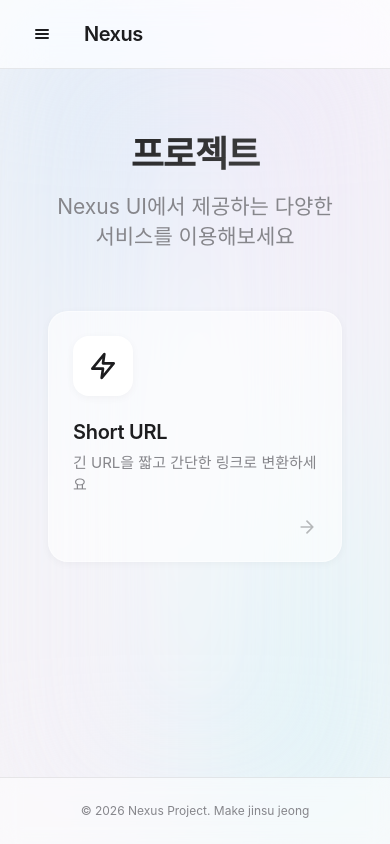
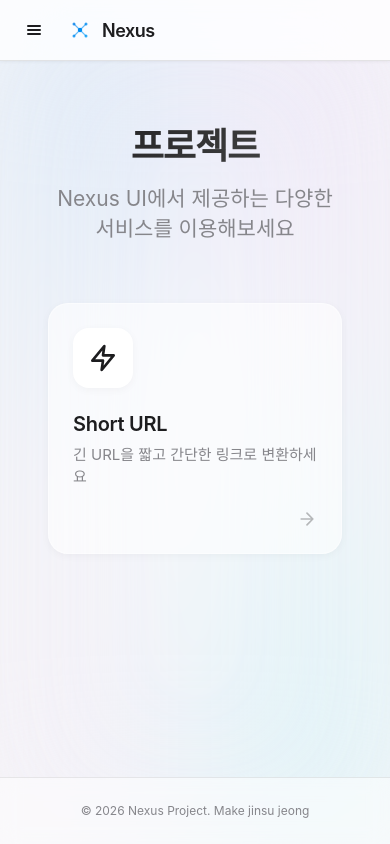
Before and after one commit to JINSU-JEONG1/nexus-ui, a Vue app: page / in a window 390 px wide. Built offline with nearby package versions, Linux system fonts and the light colour scheme.

Commit message:
feat(logo) : 로고생성

```diff
--- a/src/components/navigation/NavHeader.vue
+++ b/src/components/navigation/NavHeader.vue
@@ -1,23 +1,52 @@
 <template>
   <header class="app-header">
     <div class="header-content">
+      <!-- 메뉴 토글 버튼 -->
       <button
         class="menu-toggle"
         @click="$emit('toggle-sidebar')"
         type="button"
-        :title="isSidebarOpen ? 'closeSidebar' : 'openSidebar'"
+        :title="isSidebarOpen ? '사이드바 닫기' : '사이드바 열기'"
       >
-        <svg width="20" height="20" viewBox="0 0 20 20" fill="none" xmlns="http://www.w3.org/2000/svg">
-          <path d="M4 6L16 6M4 10L16 10M4 14L16 14" stroke="currentColor" stroke-width="2" stroke-linecap="round"/>
+        <svg width="20" height="20" viewBox="0 0 20 20" fill="none">
+          <path
+            d="M4 6H16M4 10H16M4 14H16"
+            stroke="currentColor"
+            stroke-width="2"
+            stroke-linecap="round"
+          />
         </svg>
       </button>
-      <router-link :to="{ name: 'home' }" class="header-title">
-        <h1>Nexus</h1>
+
+      <!-- 로고 (아이콘 + 텍스트) -->
+      <router-link :to="{ name: 'home' }" class="header-logo">
+        <!-- Nexus 로고 아이콘 (연결된 노드 네트워크) -->
+        <svg class="logo-icon" viewBox="0 0 32 32" fill="none" xmlns="http://www.w3.org/2000/svg">
+          <!-- 중앙 노드 -->
+          <circle cx="16" cy="16" r="3" fill="url(#logo-gradient)"/>
+          <!-- 주변 노드들 -->
+          <circle cx="8" cy="8" r="2" fill="url(#logo-gradient)" opacity="0.8"/>
+          <circle cx="24" cy="8" r="2" fill="url(#logo-gradient)" opacity="0.8"/>
+          <circle cx="8" cy="24" r="2" fill="url(#logo-gradient)" opacity="0.8"/>
+          <circle cx="24" cy="24" r="2" fill="url(#logo-gradient)" opacity="0.8"/>
+          <!-- 연결선 -->
+          <line x1="16" y1="16" x2="8" y2="8" stroke="url(#logo-gradient)" stroke-width="1.5" opacity="0.6"/>
+          <line x1="16" y1="16" x2="24" y2="8" stroke="url(#logo-gradient)" stroke-width="1.5" opacity="0.6"/>
+          <line x1="16" y1="16" x2="8" y2="24" stroke="url(#logo-gradient)" stroke-width="1.5" opacity="0.6"/>
+          <line x1="16" y1="16" x2="24" y2="24" stroke="url(#logo-gradient)" stroke-width="1.5" opacity="0.6"/>
+          <!-- 그라데이션 정의 -->
+          <defs>
+            <linearGradient id="logo-gradient" x1="0" y1="0" x2="32" y2="32" gradientUnits="userSpaceOnUse">
+              <stop offset="0%" stop-color="#0071E3"/>
+              <stop offset="100%" stop-color="#00A8FF"/>
+            </linearGradient>
+          </defs>
+        </svg>
+        <span class="logo-text">Nexus</span>
       </router-link>
-      <!-- <nav class="header-nav">
-        <router-link to="/" class="nav-link">Home</router-link>
-        <router-link to="/about" class="nav-link">About</router-link>
-      </nav> -->
+
+      <!-- 빈 공간 -->
+      <div class="header-spacer"></div>
     </div>
   </header>
 </template>
@@ -33,3 +62,99 @@ export default {
   }
 }
 </script>
+
+<style scoped>
+/* 헤더 컨테이너 - 강화된 글래스모피즘 */
+.app-header {
+  position: sticky;
+  top: 0;
+  z-index: 1000;
+  background: rgba(255, 255, 255, 0.8); /* 더 진한 반투명 */
+  backdrop-filter: saturate(180%) blur(30px); /* 블러 강화 */
+  -webkit-backdrop-filter: saturate(180%) blur(30px);
+  border-bottom: 1px solid rgba(0, 0, 0, 0.1);
+  box-shadow: 0 1px 3px rgba(0, 0, 0, 0.05); /* 미세한 그림자 추가 */
+}
+
+.header-content {
+  display: flex;
+  align-items: center;
+  gap: 16px;
+  padding: 14px 24px;
+  max-width: 100%;
+  margin: 0 auto;
+}
+
+/* 메뉴 토글 버튼 */
+.menu-toggle {
+  background: transparent;
+  border: none;
+  padding: 8px;
+  cursor: pointer;
+  color: #1d1d1f;
+  border-radius: 8px;
+  transition: all 0.2s ease;
+  display: flex;
+  align-items: center;
+  justify-content: center;
+}
+
+.menu-toggle:hover {
+  background: rgba(0, 0, 0, 0.06);
+}
+
+.menu-toggle:active {
+  transform: scale(0.95);
+}
+
+/* 로고 컨테이너 */
+.header-logo {
+  text-decoration: none;
+  display: flex;
+  align-items: center;
+  gap: 10px;
+  transition: opacity 0.2s ease;
+  padding: 4px 0;
+}
+
+.header-logo:hover {
+  opacity: 0.75;
+}
+
+/* 로고 아이콘 */
+.logo-icon {
+  width: 28px;
+  height: 28px;
+  flex-shrink: 0;
+}
+
+/* 로고 텍스트 */
+.logo-text {
+  font-size: 21px;
+  font-weight: 600;
+  letter-spacing: -0.5px;
+  color: #1d1d1f;
+  font-family: -apple-system, BlinkMacSystemFont, 'Segoe UI', Roboto, sans-serif;
+}
+
+/* 빈 공간 */
+.header-spacer {
+  flex: 1;
+}
+
+/* 반응형 */
+@media (max-width: 768px) {
+  .header-content {
+    padding: 12px 16px;
+  }
+
+  .logo-icon {
+    width: 24px;
+    height: 24px;
+  }
+
+  .logo-text {
+    font-size: 18px;
+  }
+}
+</style>
```
